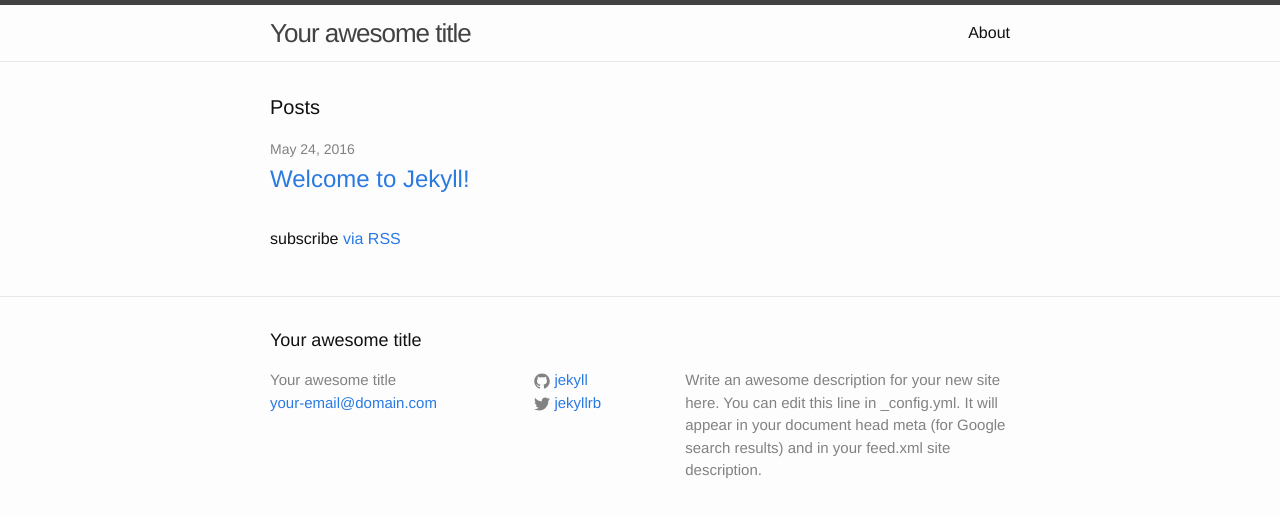
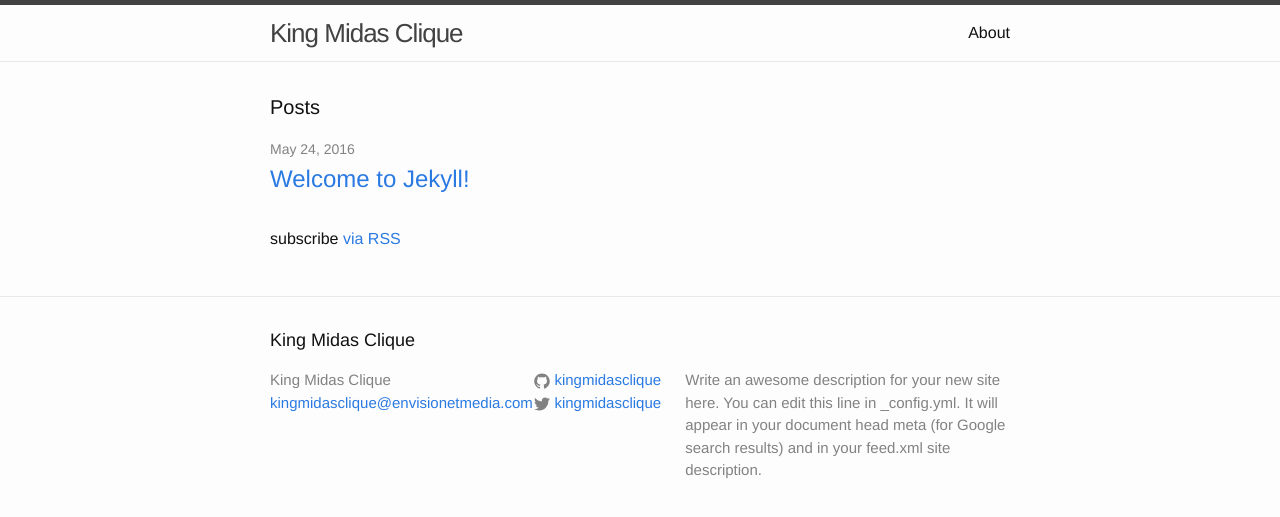
Before and after one commit to kingmidasclique/kingmidasclique.github.io, a Jekyll site: the page built from index.html, in a window 1280 px wide. Shown: the top 517 px of the page. Built offline with Jekyll 4.4.1, drawn with Linux system fonts in a browser that asks for light colours.

Commit message:
Change _config.yml to reflect temporary info for email/domain

```diff
--- a/_config.yml
+++ b/_config.yml
@@ -6,16 +6,16 @@
 # 'jekyll serve'. If you change this file, please restart the server process.
 
 # Site settings
-title: Your awesome title
-email: your-email@domain.com
+title: King Midas Clique
+email: kingmidasclique@envisionetmedia.com
 description: > # this means to ignore newlines until "baseurl:"
   Write an awesome description for your new site here. You can edit this
   line in _config.yml. It will appear in your document head meta (for
   Google search results) and in your feed.xml site description.
 baseurl: "" # the subpath of your site, e.g. /blog
-url: "http://yourdomain.com" # the base hostname & protocol for your site
-twitter_username: jekyllrb
-github_username:  jekyll
+url: "http://kingmidasclique.github.io" # the base hostname & protocol for your site
+twitter_username: kingmidasclique
+github_username:  kingmidasclique
 
 # Build settings
 markdown: kramdown
```
